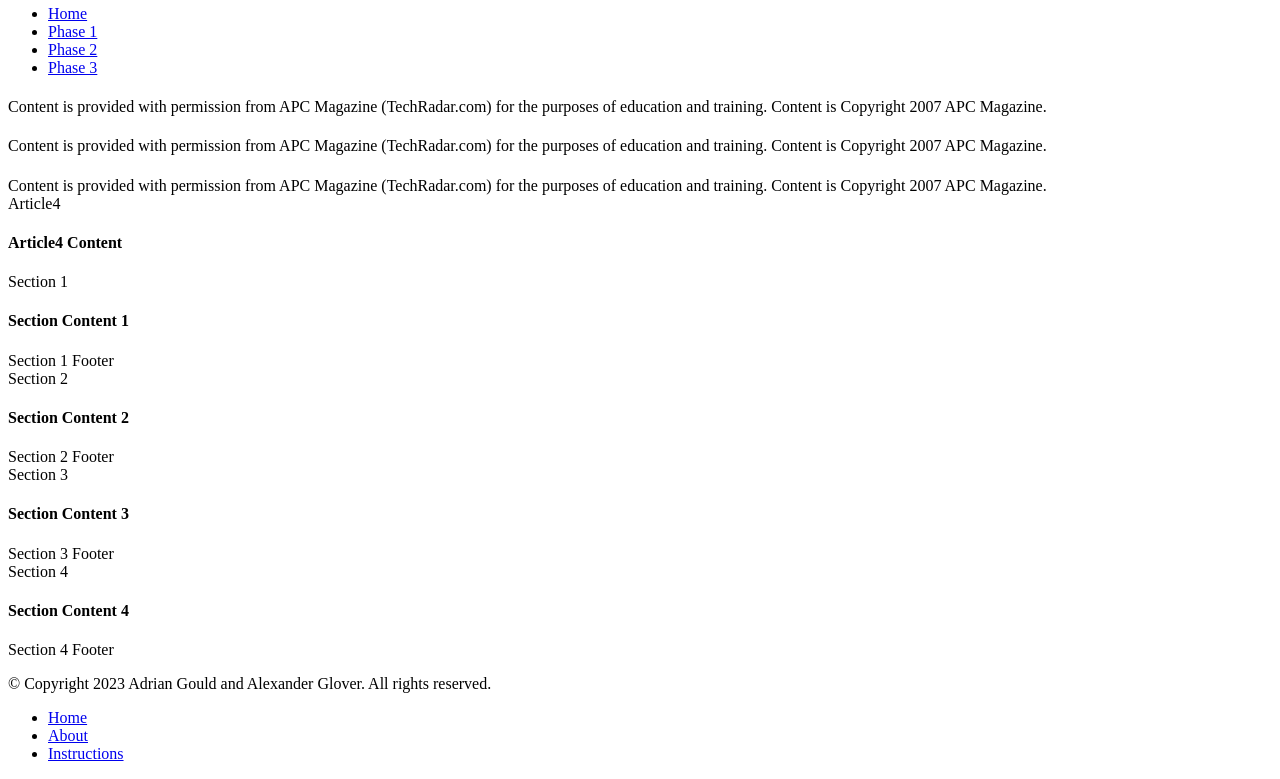
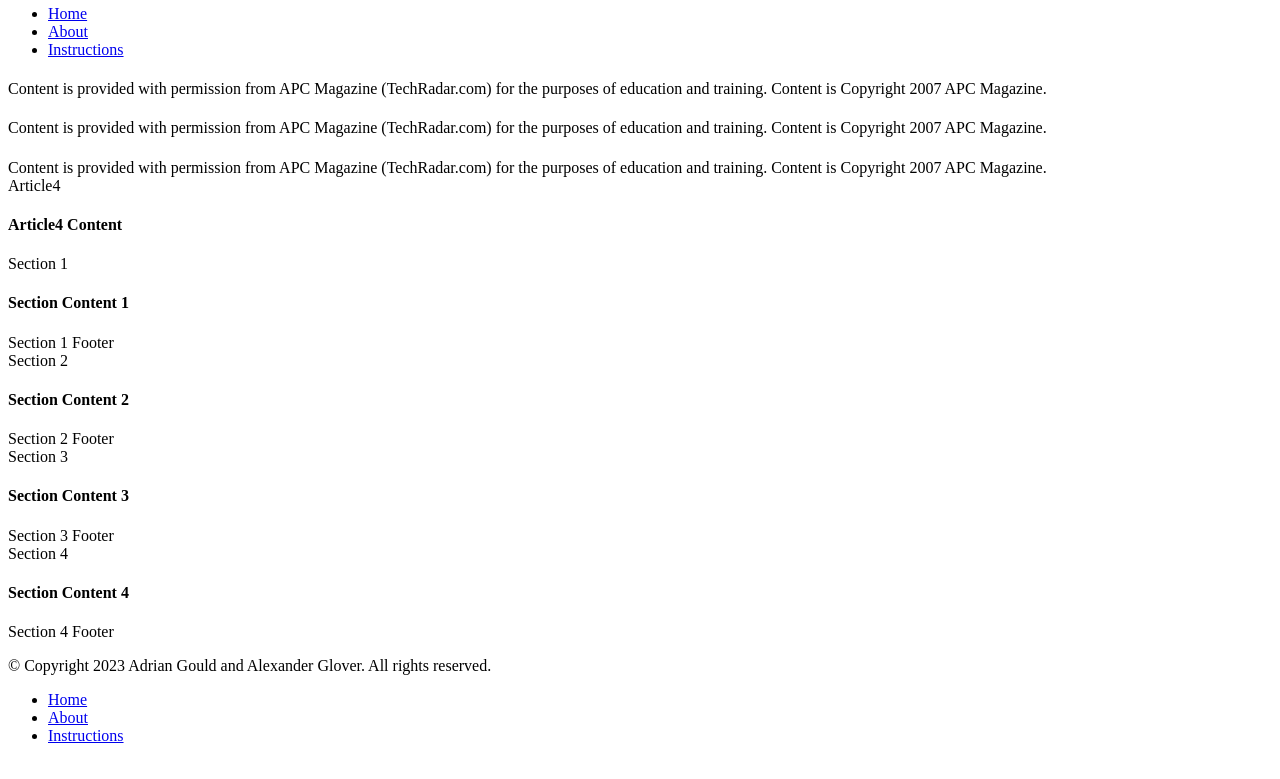
Before and after one commit to GooseTafe/web_tech, a plain HTML site: page phase-1/index.html in a window 1280 px wide. Shown: the part 62-841 px from the top of the page. Drawn offline with Linux system fonts and the light colour scheme.

Commit message:
fix: phase 1 grading - fixing header tags and nav/footer names

```diff
--- a/phase-1/index.html
+++ b/phase-1/index.html
@@ -17,10 +17,10 @@
 <nav id="nav">
     <div id="navContent">
         <ul id="navPages">
-            <li><a href=".">Home</a></li>
-            <li><a href="./Home">Phase 1</a></li>
-            <li><a href="./About">Phase 2</a></li>
-            <li><a href="./Instructions">Phase 3</a></li>
+            <li><a href="#">Home</a></li>
+            <li><a href="#">About</a></li>
+            <li><a href="#">Instructions</a></li>
+
         </ul>
     </div>
 </nav>
```
